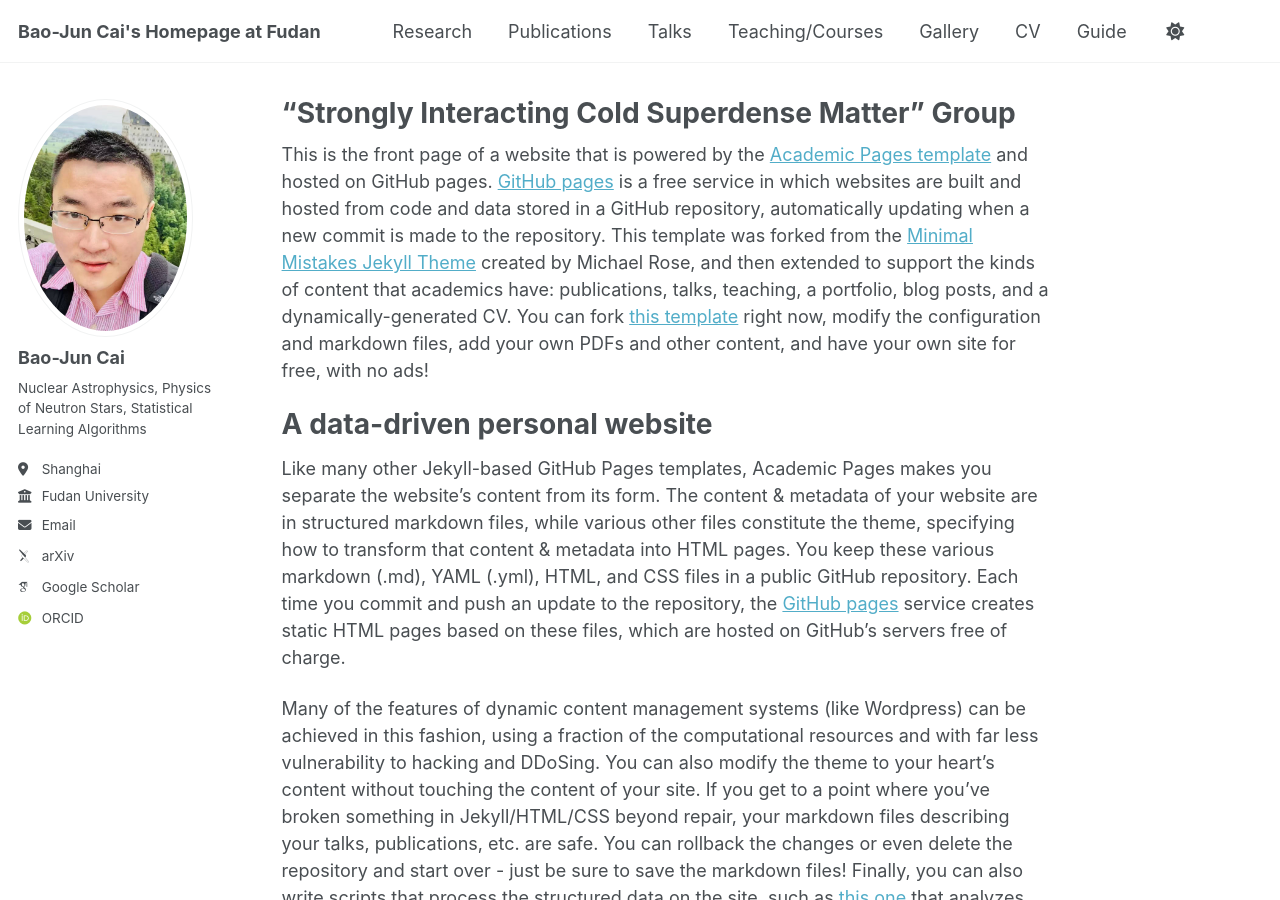
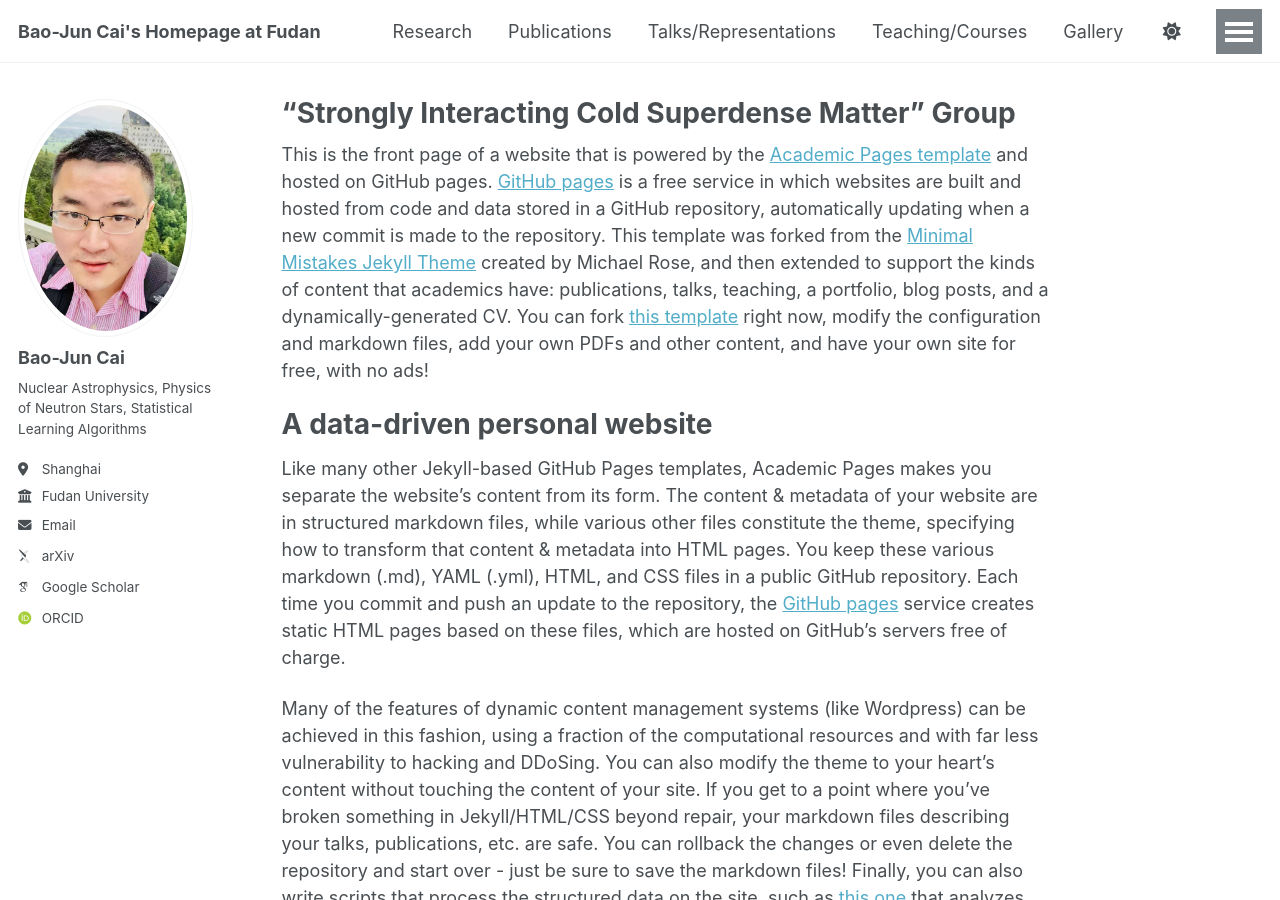
Before and after one commit to bjcai-phys/bjcai-phys.github.io, a Jekyll site: the page built from _pages/about.md, in a window 1280 px wide and 900 px high. Built offline with Jekyll 4.4.1, drawn with Linux system fonts in a browser that asks for light colours; some web fonts are replaced.

Commit message:
Update navigation.yml

```diff
--- a/_data/navigation.yml
+++ b/_data/navigation.yml
@@ -14,7 +14,7 @@ main:
   - title: "Publications"
     url: /publications/
 
-  - title: "Talks"
+  - title: "Talks/Representations"
     url: /talks/
 
   - title: "Teaching/Courses"
```
